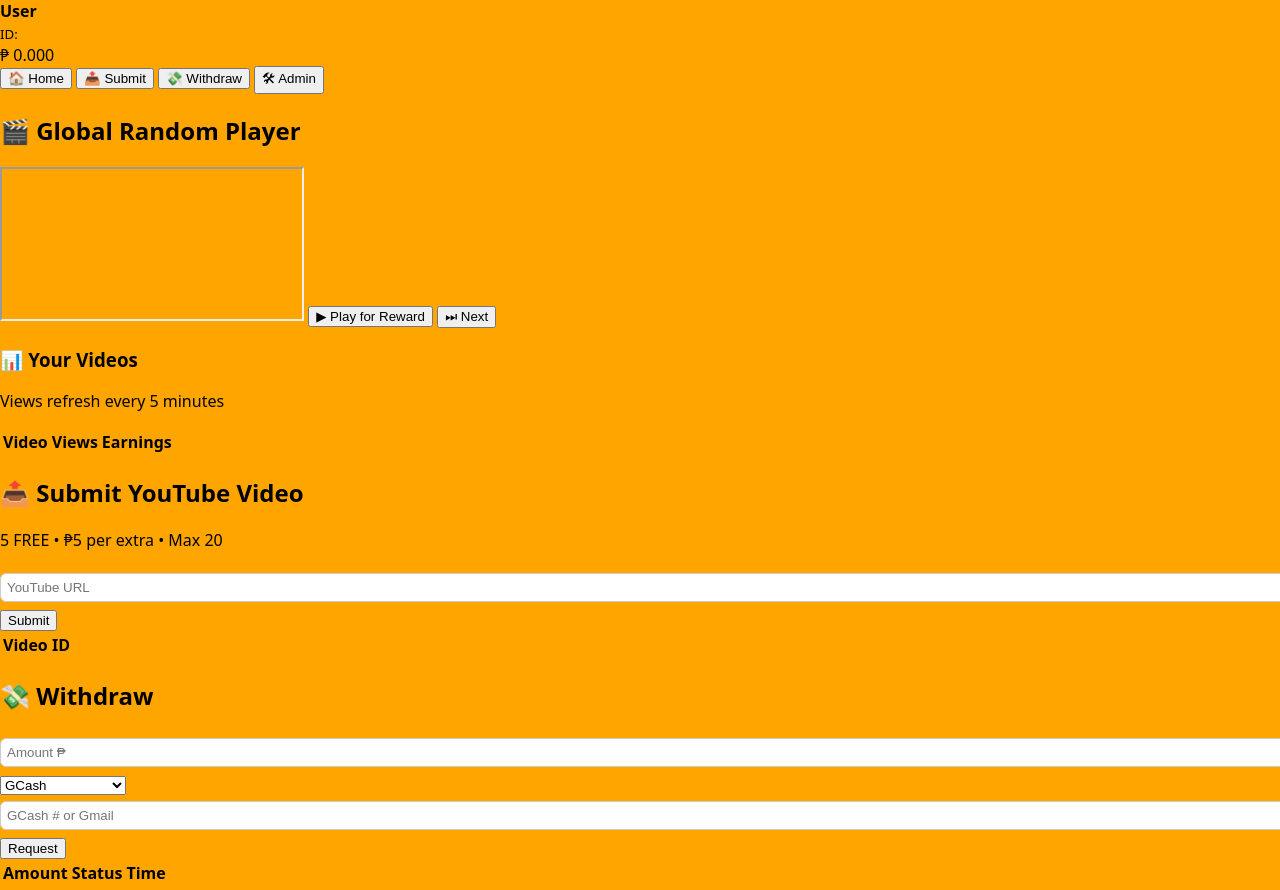
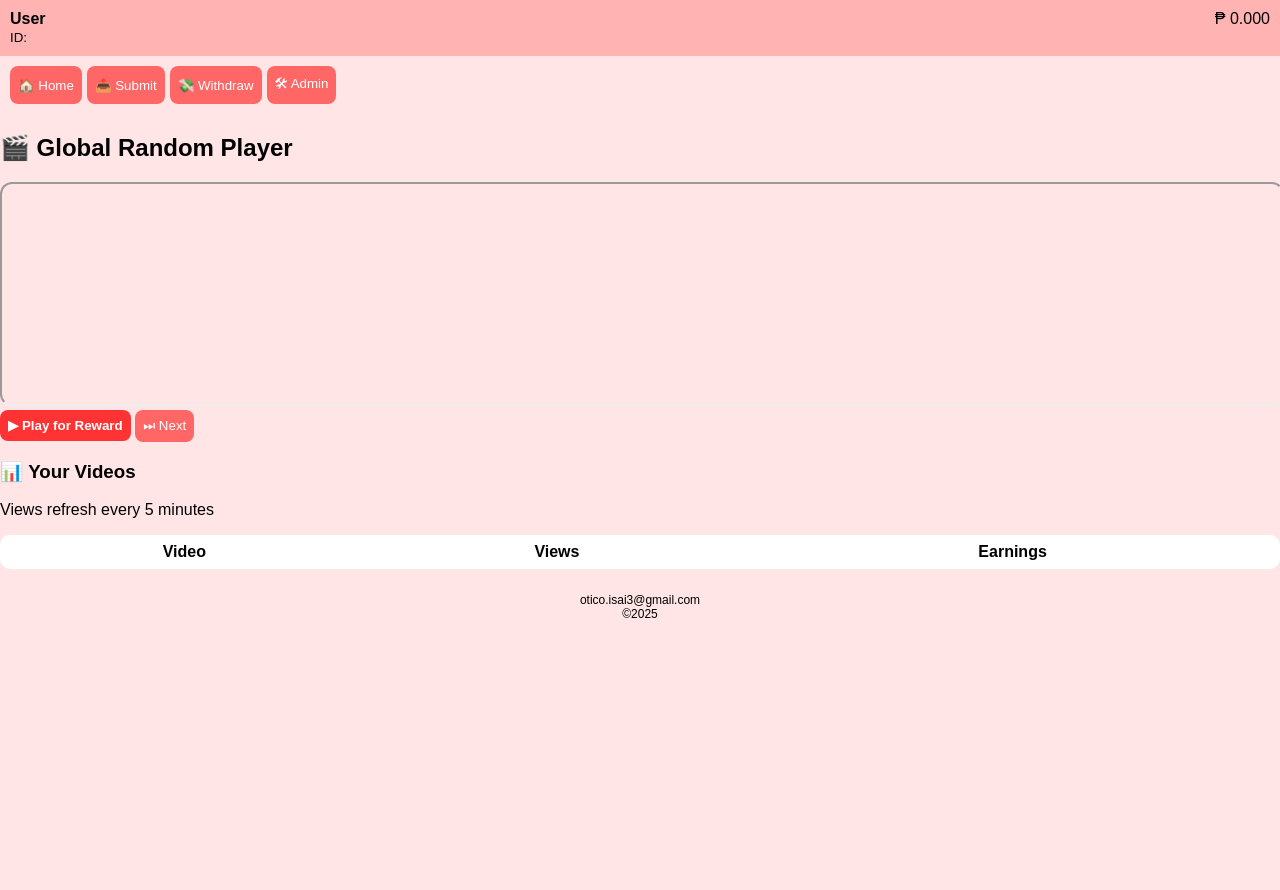
Before and after one commit to isaiahotico/Kindled, a plain HTML site: page index.html in a window 1280 px wide. Shown: the top 890 px of the page. After the commit the page ends 800 px from the top, so only its background shows below. Drawn offline with Linux system fonts and the light colour scheme; a script that the page names is missing.

Commit message:
Update style.css

```diff
--- a/style.css
+++ b/style.css
@@ -1,9 +1,56 @@
-body { margin:0; font-family:system-ui; background:orange; color:black; }
-.header { text-align:center; padding:10px; }
-#wallet-display { margin-top:5px; font-weight:bold; }
-.player-container { max-width:720px; margin:0 auto; text-align:center; margin-top:20px; }
-.controls button { padding:8px 16px; margin:5px; border-radius:6px; cursor:pointer; }
-.video-list-container { max-width:400px; margin:20px auto; background:#fff2d1; padding:10px; border-radius:8px; }
-input { width:100%; padding:6px; margin:6px 0; border-radius:6px; border:1px solid #ccc; }
-.video-card { margin:6px 0; padding:6px; background:#ffd480; border-radius:6px; }
-.withdraw-card button { margin-right:6px; padding:4px 10px; border-radius:6px; cursor:pointer; }
+body {
+  margin: 0;
+  font-family: Arial;
+  background: #ffe5e5;
+}
+
+header {
+  display: flex;
+  justify-content: space-between;
+  padding: 10px;
+  background: #ffb3b3;
+}
+
+nav {
+  display: flex;
+  gap: 5px;
+  padding: 10px;
+}
+
+button {
+  padding: 8px;
+  border: none;
+  border-radius: 8px;
+  background: #ff6666;
+  color: white;
+}
+
+.reward {
+  background: #ff3333;
+  font-weight: bold;
+}
+
+iframe {
+  width: 100%;
+  height: 220px;
+  border-radius: 12px;
+}
+
+table {
+  width: 100%;
+  background: white;
+  border-radius: 10px;
+}
+
+th, td {
+  padding: 6px;
+  text-align: center;
+}
+
+.hidden { display: none; }
+
+footer {
+  text-align: center;
+  font-size: 12px;
+  padding: 10px;
+}
```
